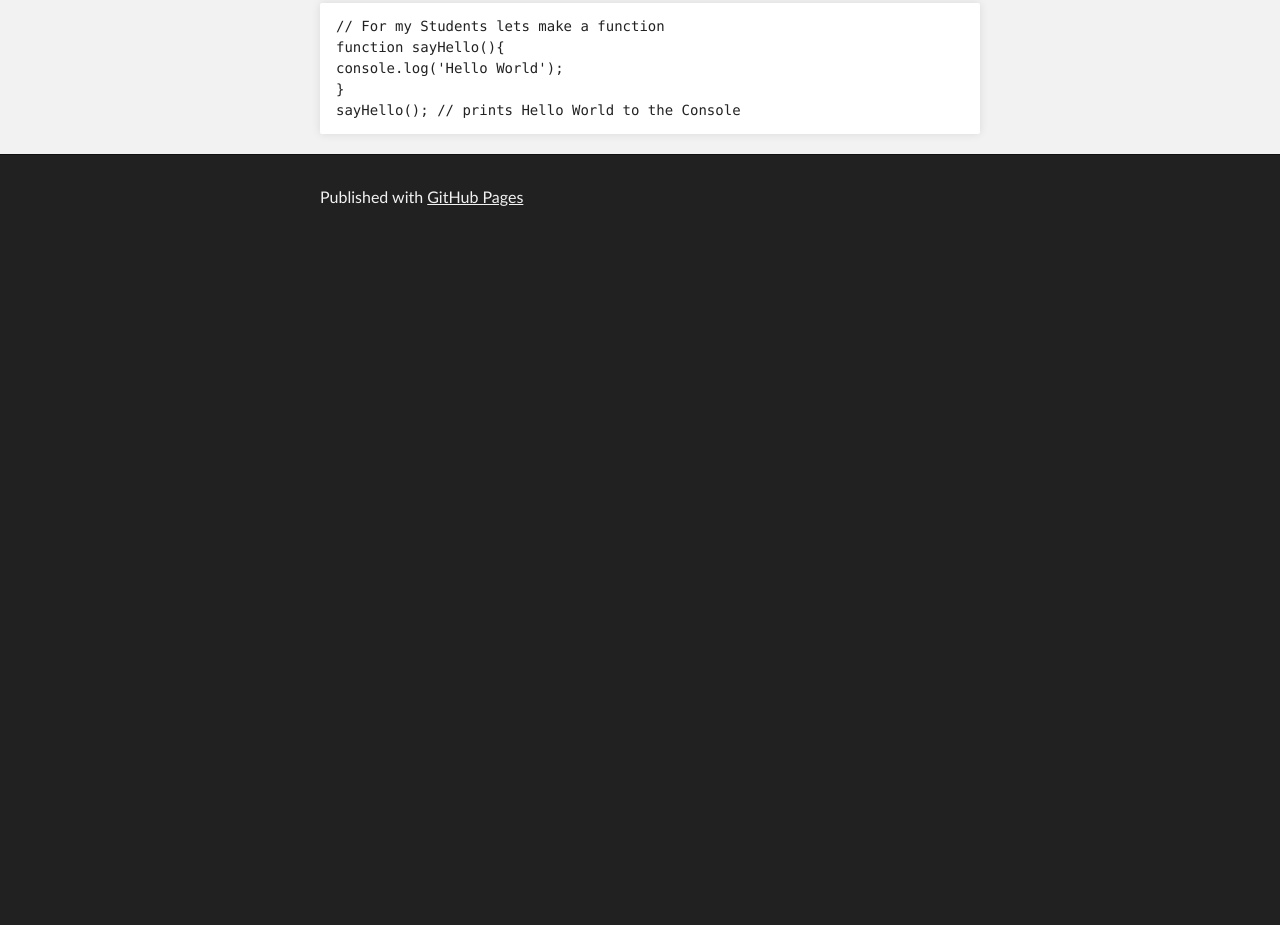
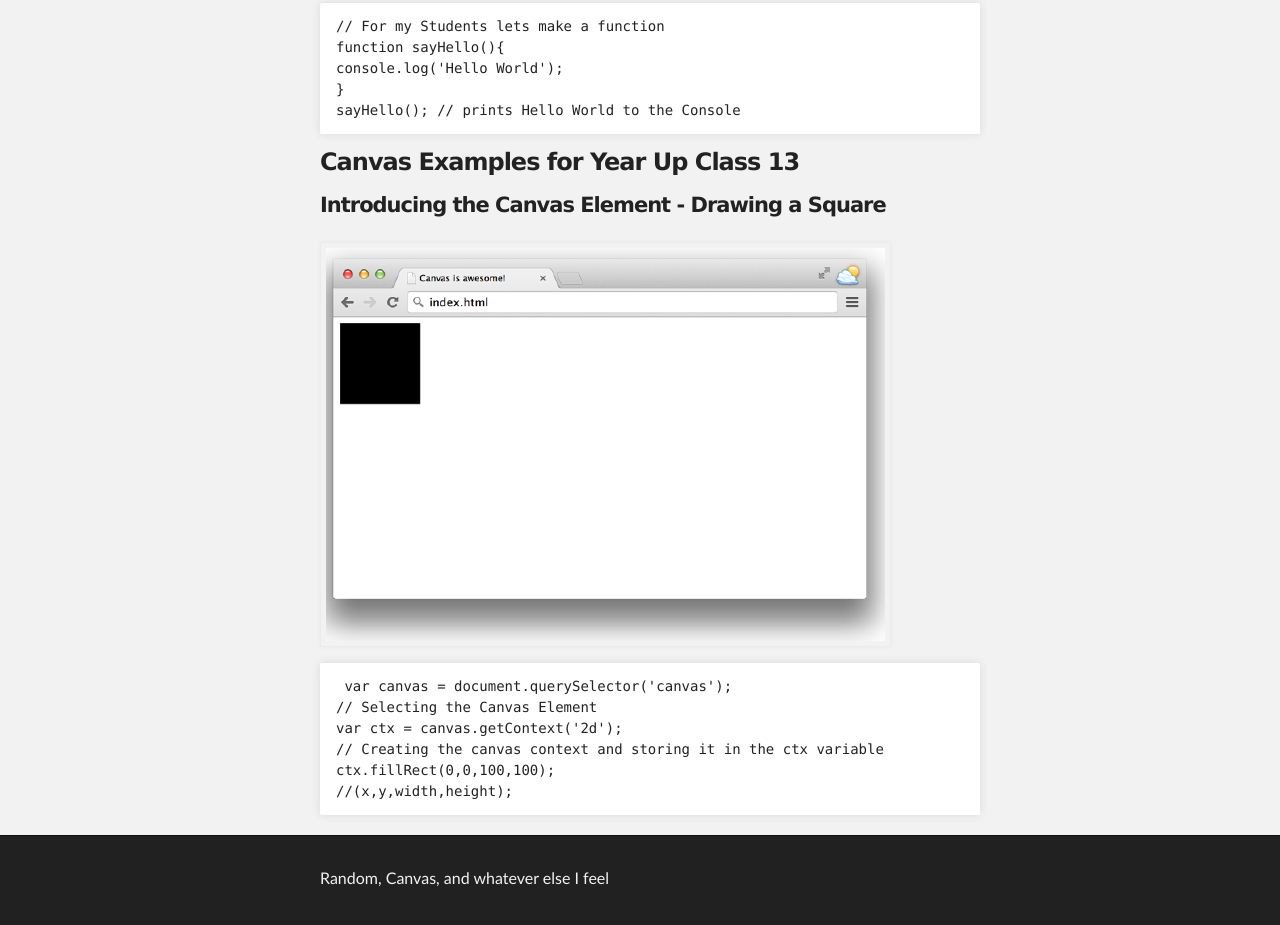
Before and after one commit to flodavis/flodavis.github.io, a plain HTML site: page index.html in a window 1280 px wide. Shown: the part 438-1363 px from the top of the page. Before the commit the page ends 800 px from the top, so only its background shows below. Drawn offline with Linux system fonts and the light colour scheme.

Commit message:
Added more tutorials to the index file

```diff
--- a/index.html
+++ b/index.html
@@ -38,13 +38,22 @@ console.log('Hello World');
 }
 sayHello(); // prints Hello World to the Console
 </code></pre>
+<h3>Canvas Examples for Year Up Class 13</h3>
+<h4>Introducing the Canvas Element - Drawing a Square</h4>
+<img src="images/canvas_box.png" alt="Simple Canvas Square" />
+<pre><code> var canvas = document.querySelector('canvas');
+// Selecting the Canvas Element
+var ctx = canvas.getContext('2d');
+// Creating the canvas context and storing it in the ctx variable
+ctx.fillRect(0,0,100,100);
+//(x,y,width,height);</code></pre>
       </section>
     </div>
 
     <!-- FOOTER  -->
     <div id="footer_wrap" class="outer">
       <footer class="inner">
-        <p>Published with <a href="http://pages.github.com">GitHub Pages</a></p>
+        <p>Random, Canvas, and whatever else I feel</p>
       </footer>
     </div>
 
```
